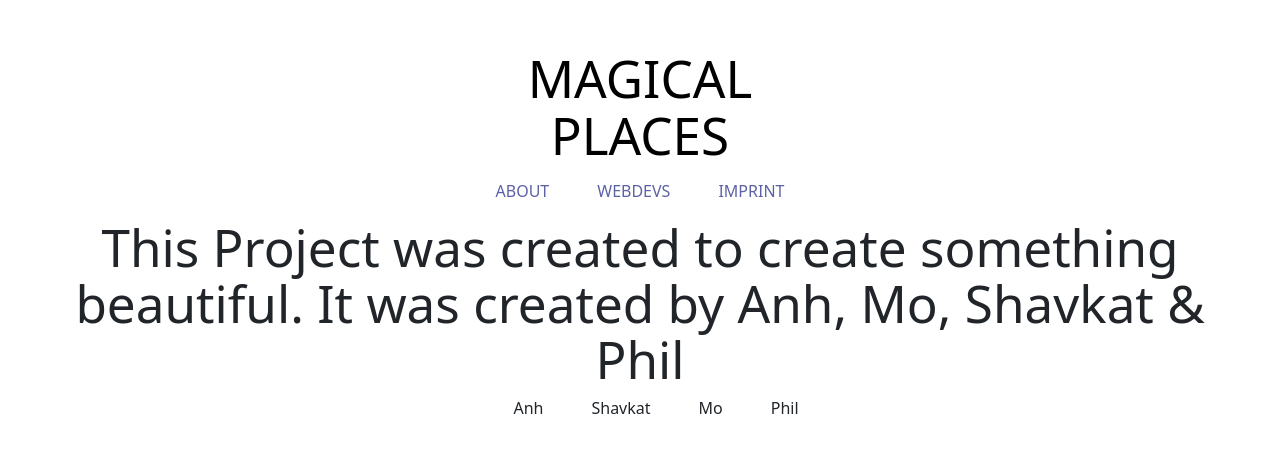
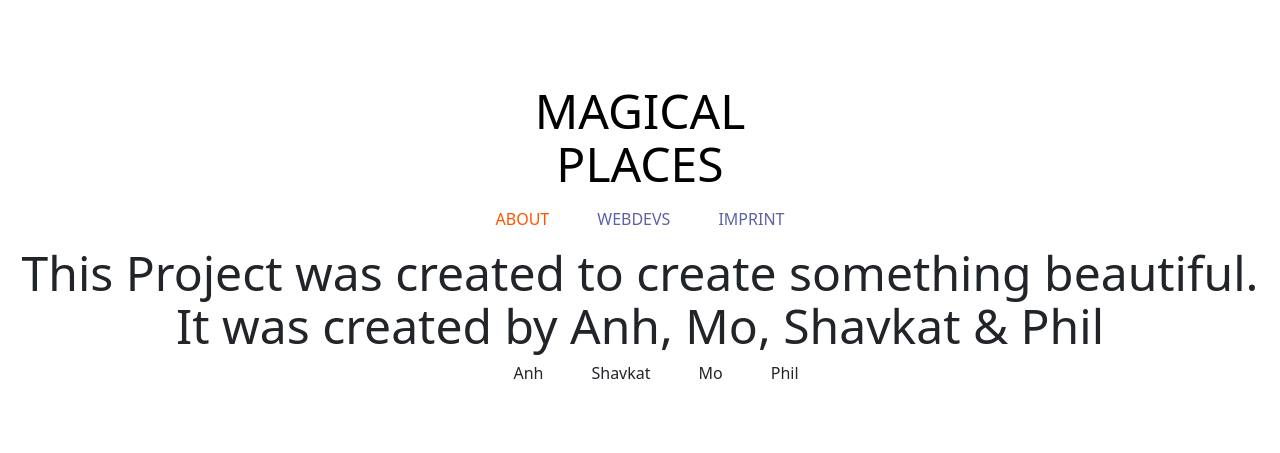
Before and after one commit to Phil-star1984/Magical_Places, a React (Vite) app: page /about in a window 1280 px wide. Shown: the part 157-610 px from the top of the page. Built offline with nearby package versions, Linux system fonts and the light colour scheme.

Commit message:
Sticky Searchbar

```diff
--- a/components/Home.jsx
+++ b/components/Home.jsx
@@ -18,7 +18,7 @@ export default function Home() {
     <>
       <Searchbar />
       {data.map((pic, index) => (
-        <div kex={index} className="pic_container">
+        <div key={index} className="pic_container">
           <img src={pic.image} />
           <div className="content_container">
           <div /* className="name_container" */><h3>{pic.title}</h3></div>
--- a/components/Navbar.jsx
+++ b/components/Navbar.jsx
@@ -1,13 +1,13 @@
 import React from "react";
-import { Link } from "react-router-dom";
+import { Link, NavLink } from "react-router-dom";
 
 export default function Navbar() {
   return (
     <>
       <ul className="nav_list">
-        <li><Link to="/about" activeClassName="active">ABOUT</Link></li>
-        <li><Link to="/webdevs" activeClassName="active">WEBDEVS</Link></li>
-        <li><Link to="/imprint" activeClassName="active">IMPRINT</Link></li>
+        <li><NavLink to="/about" activeClassName="active">ABOUT</NavLink></li>
+        <li><NavLink to="/webdevs" activeClassName="active">WEBDEVS</NavLink></li>
+        <li><NavLink to="/imprint" activeClassName="active">IMPRINT</NavLink></li>
       </ul>
     </>
   );
--- a/components/Searchbar.jsx
+++ b/components/Searchbar.jsx
@@ -7,7 +7,7 @@ export default function Searchbar() {
           type="search"
           placeholder="Search Places"
         />
-        <button class="btn btn-outline-success my-2 my-sm-0" type="submit">
+        <button class="btn btn-outline-success my-2 my-sm-0" type="submit" height="30px">
           Search
         </button>
       </form>
--- /dev/null
+++ b/components/SinglePlace.jsx
@@ -0,0 +1,13 @@
+import { useParams } from "react-router";
+
+export default function SinglePlace() {
+  const { id } = useParams();
+  /* Sub Page for a single Magical Place */
+  /* Props von places.data weitergeben */
+
+  return (
+    <>
+      <h1>Single Magical Place with ID: {id}</h1>
+    </>
+  );
+}
--- a/src/App.css
+++ b/src/App.css
@@ -1,20 +1,22 @@
 #root {
   max-width: 1280px;
   margin: 0 auto;
-  padding: 2rem;
+  padding: 1rem;
   text-align: center;
 }
 
-.logo h1 {
+#logo {
   color: black;
 }
 
-.logo h1:hover {
-  color: rgb(61, 61, 61);
+#logo:hover {
+  color: rgb(104, 0, 114);
+  font-size: 90px;
 }
 
 .nav_list {
-  color: rgb(255, 98, 0);
+  position: sticky;
+  top: 30px;
   display: flex;
   padding: 0;
   margin-top: 1rem;
@@ -28,13 +30,15 @@
 }
 
 .active {
-  color: red;
+  color: rgb(255, 85, 0);
 }
 
 .form-inline {
+  position: sticky;
+  top: 60px;
   display: flex;
   justify-content: center;
-  max-width: 500px;
+  max-width: 300px;
   margin: auto;
 }
 
--- a/src/App.jsx
+++ b/src/App.jsx
@@ -7,23 +7,27 @@ import Home from "/components/Home";
 import Footer from "/components/Footer.jsx";
 import Test from "/components/Test.jsx";
 import About from "/components/About.jsx";
+import SinglePlace from "/components/SinglePlace.jsx";
 
 function App() {
   const [count, setCount] = useState(0);
 
   return (
     <>
-      <a className="logo" href="/">
-        <h1>
+      <h1>
+        <a id="logo" href="/">
           MAGICAL <br /> PLACES
-        </h1>
-      </a>
+        </a>
+      </h1>
+
       <Navbar />
       <Routes>
         <Route path="/" element={<Home />} />
         <Route path="/about" element={<About />} />
         <Route path="/webdevs" element={<Test />} />
         <Route path="/imprint" element={<Test />} />
+        <Route path="/places/:id" element={<SinglePlace />} />
+        {/* <Route path="/*" element={<Home />} /> */}
       </Routes>
       <Footer />
     </>
--- a/src/index.css
+++ b/src/index.css
@@ -19,6 +19,7 @@ a {
   color: #5d61a6;
   text-decoration: inherit;
 }
+
 a:hover {
   color: #ff6f00;
 }
@@ -32,11 +33,9 @@ body {
 }
 
 h1 {
-  font-size: 3.2em;
+  font-size: 3em;
   line-height: 1.1;
 }
-
-
 
 @media (prefers-color-scheme: light) {
   :root {
```
